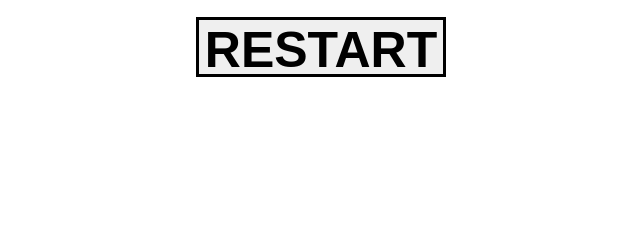
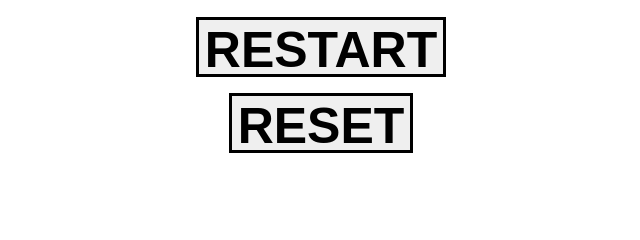
Before and after one commit to grantmeng/blackjack, a Flask app: template templates/result.html in a window 1280 px wide; the page is wider, and only the part inside the window is pictured. Shown: the part 355-595 px from the top of that part, without its empty margins (319-959 px from the left). Run offline with Flask 2, Linux system fonts and the light colour scheme; the template is opened without the code that fills it, so the values that code supplies are empty; some libraries are stand-ins or nearby versions.

Commit message:
update: added reset function for new player to join

```diff
--- a/server.py
+++ b/server.py
@@ -8,13 +8,17 @@ from flask_socketio import SocketIO, emit
 app = Flask(__name__)
 app.secret_key = 'blackjack' # has to be set to use session, which is a client side session
 # initialize application wide variables, which are shared among all users/requests
-with app.app_context():
-    current_app.deck = Deck(); current_app.deck.shuffle()
-    current_app.players = {}
-    current_app.players_order = []
-    current_app.start_game = False
-    current_app.cur_order = 0
-    current_app.reply = ''
+
+def init():
+    with app.app_context():
+        current_app.deck = Deck(); current_app.deck.shuffle()
+        current_app.players = {}
+        current_app.players_order = []
+        current_app.start_game = False
+        current_app.cur_order = 0
+        current_app.reply = ''
+
+init()
 socketio = SocketIO(app, logger=True)
 
 @app.route('/')
@@ -111,6 +115,11 @@ def restart(data):
         for _ in range(2): p.draw(current_app.deck)
     socketio.emit('restart', {'msg': 'done'})
 
+@socketio.on('reset')
+def reset(data):
+    init()
+    socketio.emit('reset', {'msg': 'done'})
+
 def win():
     scores = [p.points() for p in current_app.players.values()]
     w = max(scores)
--- a/static/js/mysocketio.js
+++ b/static/js/mysocketio.js
@@ -22,9 +22,19 @@ $(document).ready(function() {
       socket.emit('restart', 'restart');
    });
 
+   // RESET button was clicked
+   $("#reset").click(function () {
+      socket.emit('reset', 'reset');
+   });
+
    // handle 'continue' event sent from server
    socket.on('continue', function(msg) {
       location.reload();
+   });
+
+   // handle 'result page' event sent from server
+   socket.on('result', function(msg) {
+      window.location.replace("/result")
    });
 
    // handle 'restart' event sent from server
@@ -32,8 +42,8 @@ $(document).ready(function() {
       window.location.replace("/join");
    });
 
-   // handle 'result page' event sent from server
-   socket.on('result', function(msg) {
-      window.location.replace("/result")
+   // handle 'reset' event sent from server
+   socket.on('reset', function(msg) {
+      window.location.replace("/");
    });
 });
--- a/templates/result.html
+++ b/templates/result.html
@@ -33,6 +33,7 @@
          </div>
          <p></p>
          <p><input id="restart" class="submit" type="button" value="RESTART" /></p>
+         <p><input id="reset" class="submit" type="button" value="RESET" /></p>
       </center>
    </body>
 </html>
```
